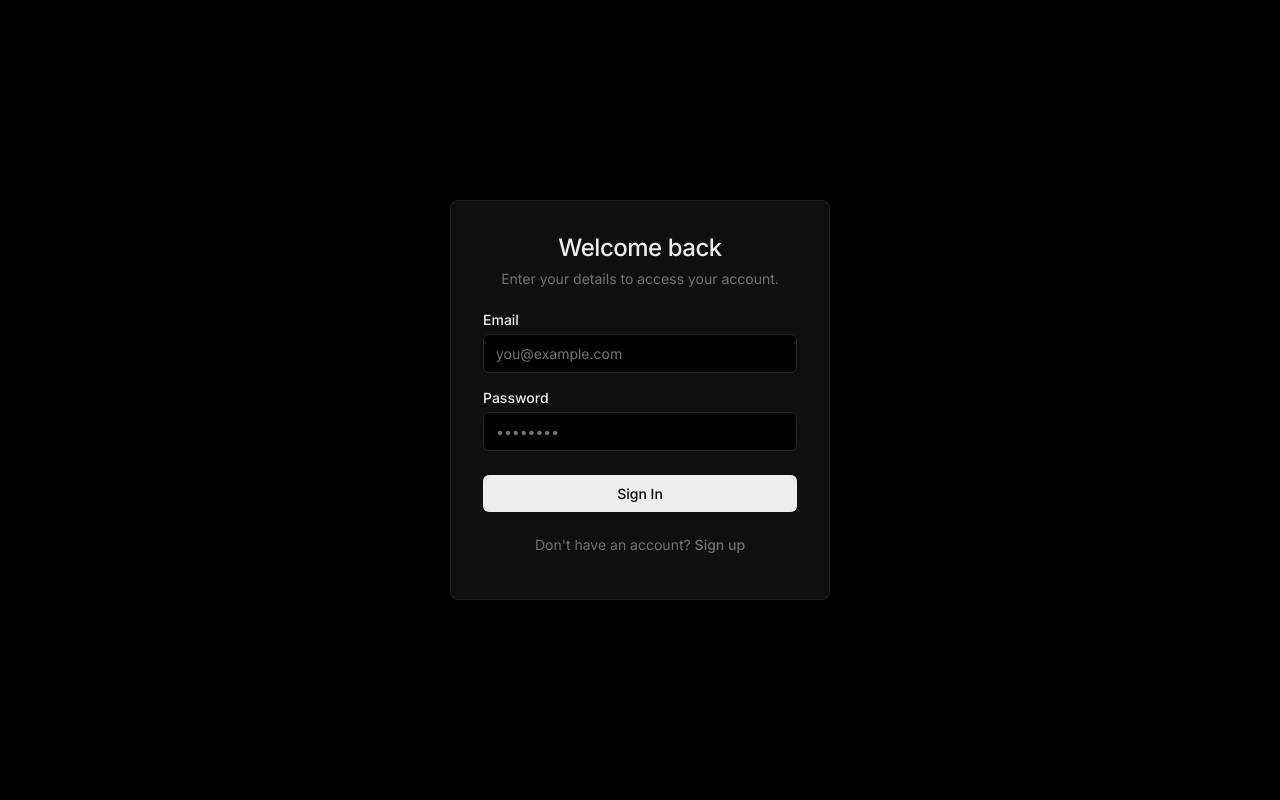
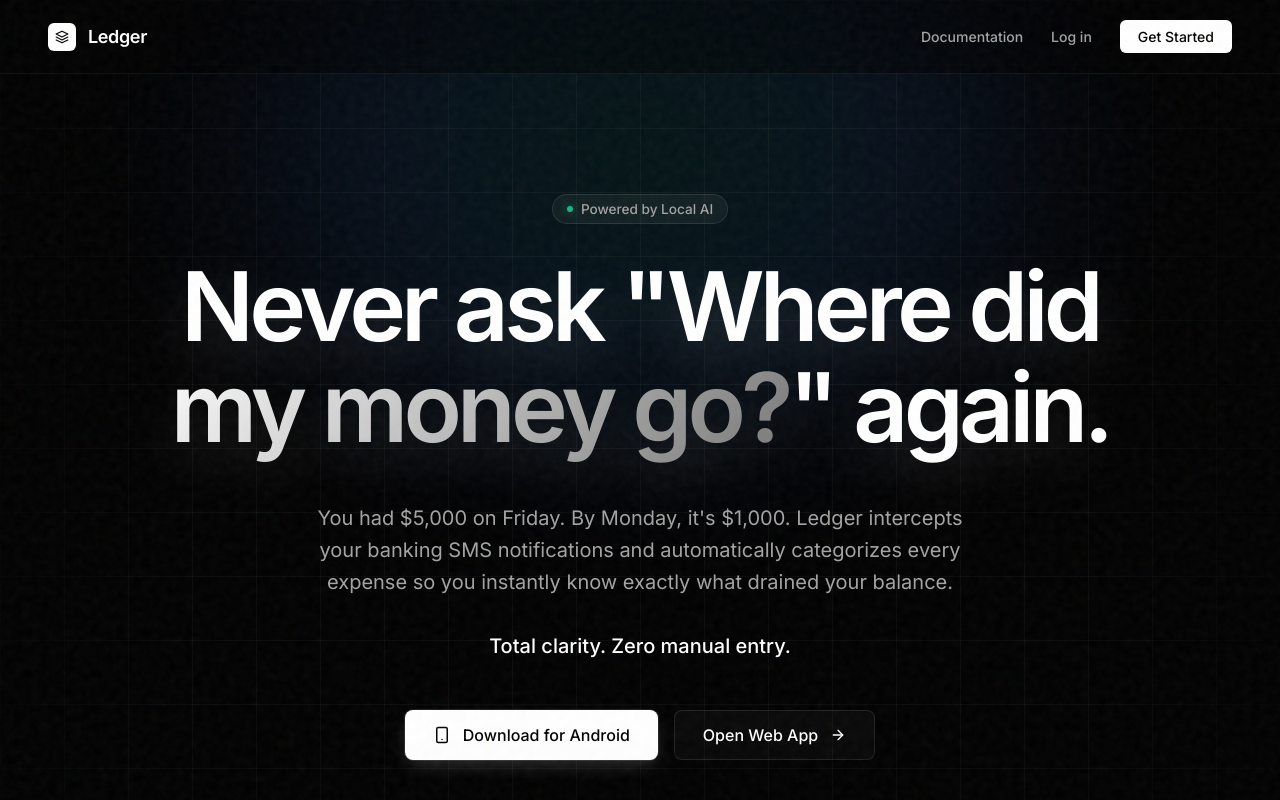
Before and after one commit to Rebira678/Ledger, a React (Vite) app in the folder web-client/: page / in a window 1280 px wide. Before the commit this address led to /login. Shown: the top 800 px of the page. Built offline with nearby package versions, Linux system fonts and the light colour scheme.

Commit message:
feat(web): Refactor main layout wrapper to support dynamic frosted glass sidebar styling

```diff
--- a/web-client/src/App.tsx
+++ b/web-client/src/App.tsx
@@ -1,6 +1,7 @@
 import { BrowserRouter, Routes, Route, NavLink, Navigate, useNavigate } from 'react-router-dom';
 import { LayoutDashboard, Receipt, MessageSquareWarning, BarChart3, LogOut, UploadCloud } from 'lucide-react';
 
+import { Landing } from './components/Landing';
 import { Login } from './components/Login';
 import { Register } from './components/Register';
 import { Dashboard } from './components/Dashboard';
@@ -49,6 +50,8 @@
 function Layout({ children }: { children: React.ReactNode }) {
   return (
     <div className="layout">
+      <div className="landing-bg-grid" />
+      <div className="landing-spotlight" />
       <Sidebar />
       <main className="main-content">
         {children}
@@ -67,7 +70,7 @@
   return (
     <BrowserRouter>
       <Routes>
-        <Route path="/" element={<Navigate to="/dashboard" replace />} />
+        <Route path="/" element={<Landing />} />
 
         <Route path="/login" element={<Login />} />
         <Route path="/register" element={<Register />} />
```
